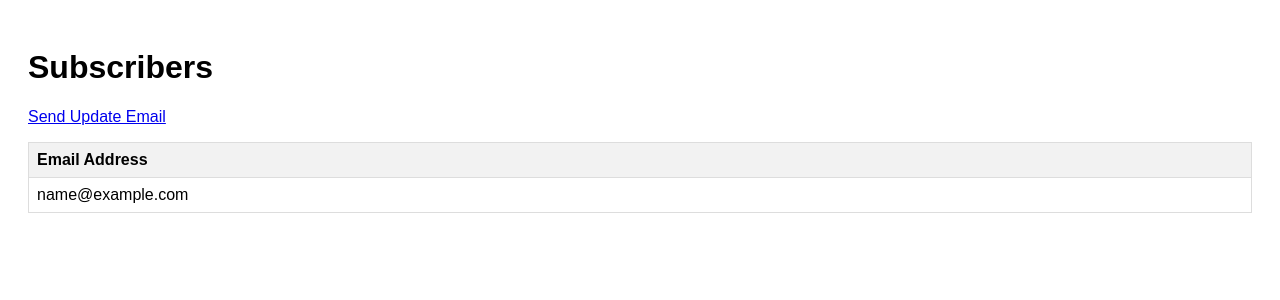
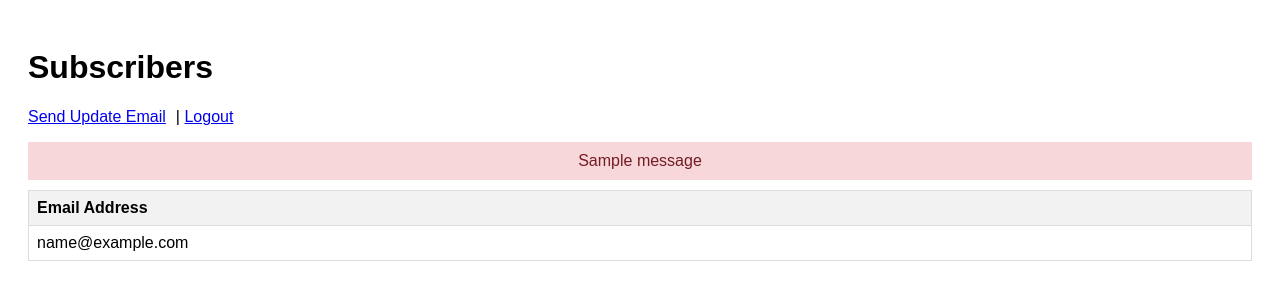
Before and after one commit to RideAware/admin-panel, a Flask app: page / in a window 1280 px wide. Shown: the top 300 px of the page. Run offline with Flask 3, Linux system fonts and the light colour scheme; the visitor is signed in with stand-in values (Sample User, id 1); one stand-in notice (Sample message) is shown; a database or web service that is not in the repository returns one stand-in record (values such as "Sample title"); some libraries are stand-ins or nearby versions.

Commit message:
(style): Adjust order to fix formatting of flash messages
Adjusted order in admin_index.html to fix formatting for flash messages.

```diff
--- a/templates/admin_index.html
+++ b/templates/admin_index.html
@@ -7,8 +7,20 @@
     <link rel="stylesheet" href="{{ url_for('static', filename='css/style.css') }}">
 </head>
 <body>
+
     <h1>Subscribers</h1>
-    <p><a href="{{ url_for('send_update') }}">Send Update Email</a></p>
+    <p>
+      <a href="{{ url_for('send_update') }}">Send Update Email</a>|
+      <a href="{{ url_for('logout') }}">Logout</a>
+    </p>
+
+    {% with messages = get_flashed_messages(with_categories=true) %}
+    {% if messages %}
+      {% for category, message in messages %}
+        <div class="flash">{{ message }}</div>
+      {% endfor %}
+    {% endif %}
+    {% endwith %}
 
     {% if emails %}
         <table>
```
